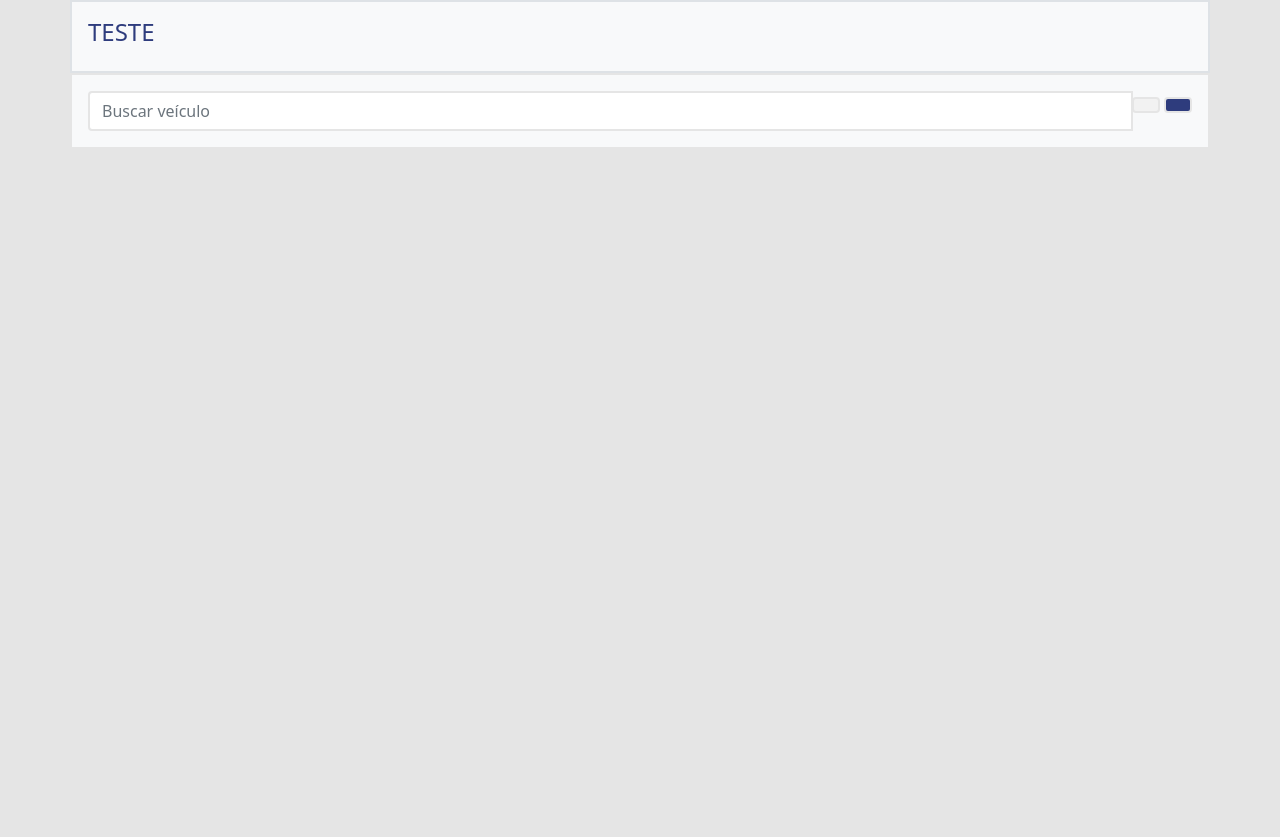
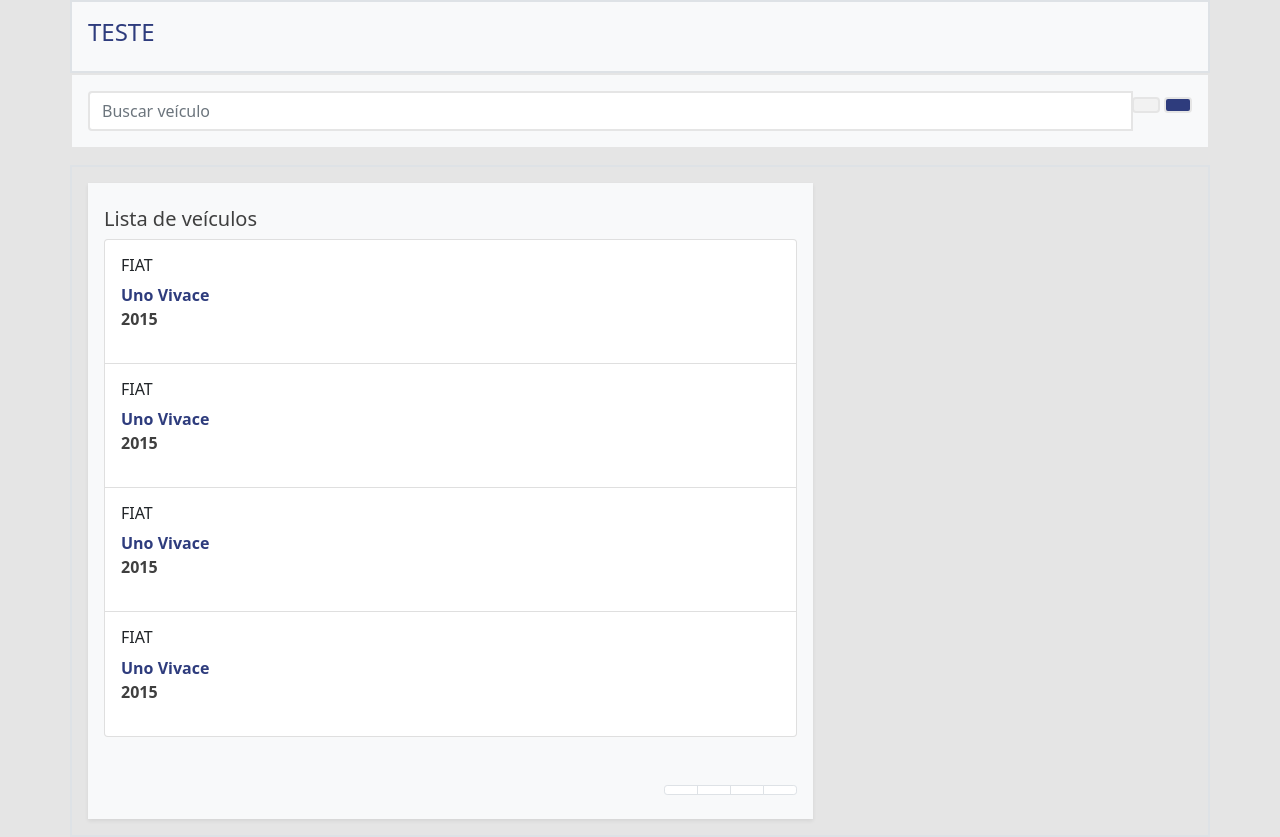
Before and after one commit to Wendryl/php-test, a PHP site: page / in a window 1280 px wide. Before the commit the page ends 147 px from the top, so only its background shows below. Run offline with PHP 8.4, Linux system fonts and the light colour scheme; some libraries are stand-ins or nearby versions.

Commit message:
Add vehicle list

```diff
--- a/index.php
+++ b/index.php
@@ -15,7 +15,7 @@
         </div>
         <div class="container bg-light p-3 border border-secondary border-2">
             <div class="input-group">
-                <input type="text" class="form-control border border-secondary border-2" placeholder="Buscar veículo" aria-label="Buscar veículo" aria-describedby="button-addon4">
+                <input type="text" class="form-control border border-secondary border-2 rounded-lg" placeholder="Buscar veículo" aria-label="Buscar veículo" aria-describedby="button-addon4">
                 <div class="input-group-append" id="button-addon4">
                     <button class="btn btn-outline-secondary border border-secondary border-2 bg-secondary" type="button">
                         <i class="fas fa-search text-secondary bg-secondary"></i>
@@ -26,6 +26,93 @@
                 </div>
             </div>
         </div>
-    </div>
-</body>
+        <div class="container border border-2 mt-3">
+            <div class="row">
+                <div class="col-8 p-3">
+                    <div class="bg-light pt-4 px-3 pb-2 shadow-sm">
+                        <h5 class="text-secondary">Lista de veículos</h5>
+                        <ul class="list-group striped-list">
+                            <li class="list-group-item d-flex justify-content-between align-items-center p-3">
+                                <div class="d-inline-block">
+                                    <h6>FIAT</h6>
+                                    <strong class="text-primary">Uno Vivace</strong>
+                                    <p class="text-secondary"><b>2015</b></p>
+                                </div>
+                                <span class="d-flex">
+                                    <a class="btn text-primary">
+                                        <i class="fas fa-edit fa-2x"></i>
+                                    </a>
+                                </span>
+                            </li>
+                            <li class="list-group-item d-flex justify-content-between align-items-center p-3">
+                                <div class="d-inline-block">
+                                    <h6>FIAT</h6>
+                                    <strong class="text-primary">Uno Vivace</strong>
+                                    <p class="text-secondary"><b>2015</b></p>
+                                </div>
+                                <span class="d-flex">
+                                    <a class="btn text-primary">
+                                        <i class="fas fa-edit fa-2x"></i>
+                                    </a>
+                                </span>
+                            </li>
+                            <li class="list-group-item d-flex justify-content-between align-items-center p-3">
+                                <div class="d-inline-block">
+                                    <h6>FIAT</h6>
+                                    <strong class="text-primary">Uno Vivace</strong>
+                                    <p class="text-secondary"><b>2015</b></p>
+                                </div>
+                                <span class="d-flex">
+                                    <a class="btn text-primary">
+                                        <i class="fas fa-edit fa-2x"></i>
+                                    </a>
+                                </span>
+                            </li>
+                            <li class="list-group-item d-flex justify-content-between align-items-center p-3">
+                                <div class="d-inline-block">
+                                    <h6>FIAT</h6>
+                                    <strong class="text-primary">Uno Vivace</strong>
+                                    <p class="text-secondary"><b>2015</b></p>
+                                </div>
+                                <span class="d-flex">
+                                    <a class="btn text-primary">
+                                        <i class="fas fa-edit fa-2x"></i>
+                                    </a>
+                                </span>
+                            </li>
+                        </ul>
+                        <nav aria-label="...">
+                            <ul class="pagination pagination-sm justify-content-end mt-5">
+                                <li class="page-item disabled">
+                                    <a class="page-link px-3" href="#">
+                                        <i class="fas fa-angle-double-left"></i>
+                                    </a>
+                                </li>
+                                <li class="page-item">
+                                    <a class="page-link px-3" href="#">
+                                        <i class="fas fa-chevron-left"></i>
+                                    </a>
+                                </li>
+                                <li class="page-item">
+                                    <a class="page-link px-3" href="#">
+                                        <i class="fas fa-chevron-right"></i>
+                                    </a>
+                                </li>
+                                <li class="page-item">
+                                    <a class="page-link px-3" href="#">
+                                        <i class="fas fa-angle-double-right"></i>
+                                    </a>
+                                </li>
+                            </ul>
+                        </nav>
+                    </div>
+                </div>
+                <div class="col-4 p-3">
+                    <div class="bg-light w-100">
+
+                    </div>
+                </div>
+            </div>
+        </div>
+    </body>
 </html>
```
